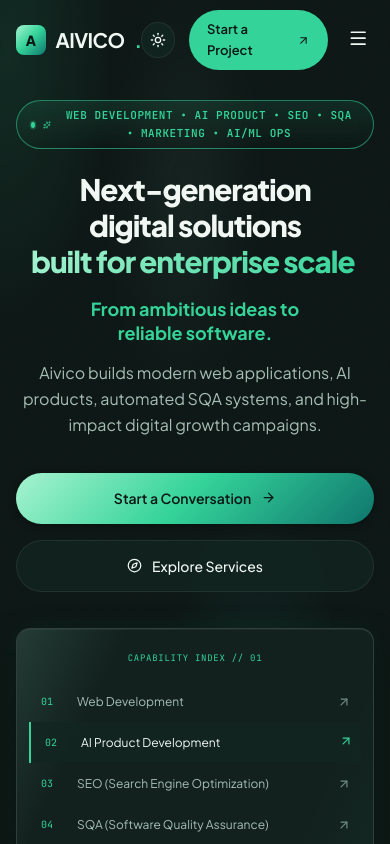
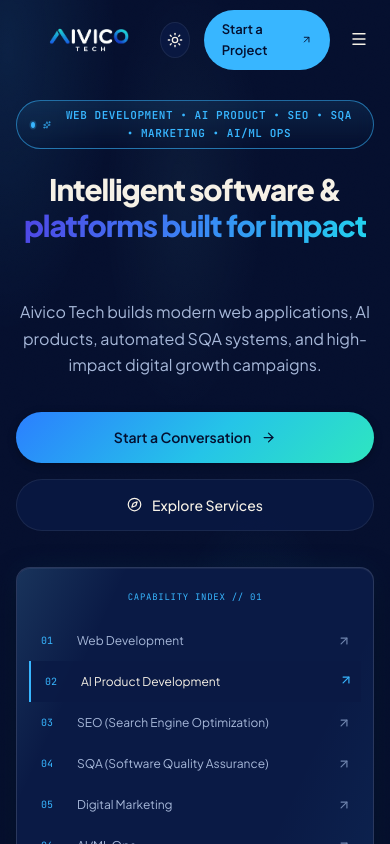
Before and after one commit to aivicotech-1/AIVICO, a React (Vite) app: page / in a window 390 px wide. Shown: the top 844 px of the page. Built offline with nearby package versions, Linux system fonts and the light colour scheme.

Commit message:
apply blue color, add logo

```diff
--- a/src/App.tsx
+++ b/src/App.tsx
@@ -4,6 +4,7 @@
 import { TechStackExplorer } from './components/TechStackExplorer';
 import { TeamRow } from "./components/TeamRow";
 import { CaseStudies } from './components/CaseStudies';
+import aivicoTechLogo from './images/AivicoTechLogo.png';
 import {
   ArrowRight,
   ArrowUpRight,
@@ -90,7 +91,7 @@
     ],
     codePreview: `// Automated Schema & Structured Data Injection
 export const metadata = {
-  title: 'Enterprise AI & Web Studio | Aivico',
+  title: 'Enterprise AI & Web Studio | Aivico Tech',
   alternates: { canonical: 'https://aivico.com/' },
   openGraph: { type: 'website', locale: 'en_US' }
 };`,
@@ -204,7 +205,7 @@
 
 const faqs = [
   {
-    q: 'What core services does Aivico provide?',
+    q: 'What core services does Aivico Tech provide?',
     a: 'We specialize strictly in 6 core disciplines: Web Development, AI Product Development, SEO, SQA (Software Quality Assurance), Digital Marketing, and AI/ML Ops.',
   },
   {
@@ -221,27 +222,14 @@
   },
 ];
 
-const heroTaglines = [
-  'Build faster. Scale with confidence.',
-  'From ambitious ideas to reliable software.',
-  'Engineering digital products for what comes next.',
-];
-
 const heroHeadings = [
   {
-    before: 'Digital products &',
-    accent: 'intelligent software',
-    after: 'engineered to scale',
+    lineOne: 'Digital products &',
+    lineTwo: 'software built to scale',
   },
   {
-    before: 'Next-generation digital solutions',
-    accent: 'built for enterprise scale',
-    after: '',
-  },
-  {
-    before: 'Intelligent software &',
-    accent: 'high-performance platforms',
-    after: 'built for impact',
+    lineOne: 'Intelligent software &',
+    lineTwo: 'platforms built for impact',
   },
 ];
 
@@ -268,8 +256,7 @@
         <div className="footer-top">
           <div className="footer-brand">
             <a href="/" className="brand-logo">
-              <span className="brand-icon">A</span>
-              <span>AIVICO</span>
+              <img className="brand-logo-image" src={aivicoTechLogo} alt="Aivico Tech" />
               <span className="dot">.</span>
             </a>
             <p>
@@ -290,7 +277,7 @@
           <div className="footer-col">
             <h4>Contact</h4>
             <ul>
-              <li><a href="mailto:hello@aivico.com" className="footer-email-link">hello@aivico.com ↗</a></li>
+              <li><a href="mailto:hello@aivico.com?subject=Aivico%20Tech%20Project%20Inquiry" className="footer-email-link" aria-label="Email Aivico Tech">hello@aivico.com ↗</a></li>
               <li><span style={{ color: 'var(--text-dim)', fontSize: '13px' }}>NASTP (National Aerospace Science and Technology Park) <br /> Delta-4, Office 4030, Abid Majeed Road <br /> Lahore Cantt, Pakistan</span></li>
               <li><a href="/#contact" style={{ color: 'var(--accent-primary)', fontWeight: 600 }}>Start Project ↗</a></li>
             </ul>
@@ -298,7 +285,7 @@
         </div>
 
         <div className="footer-bottom">
-          <span>© {new Date().getFullYear()} Aivico Technologies Inc. All rights reserved.</span>
+          <span>© {new Date().getFullYear()} Aivico Tech. All rights reserved.</span>
           <div className="footer-social-links">
             <a href="https://github.com" target="_blank" rel="noreferrer">GitHub</a>
             <a href="https://linkedin.com" target="_blank" rel="noreferrer">LinkedIn</a>
@@ -321,10 +308,8 @@
     <>
       <header className="site-header scrolled">
         <div className="header-container">
-          <a href="/" className="brand-logo" aria-label="Aivico Home">
-            <span className="brand-icon">A</span>
-            <span>AIVICO</span>
-            <span className="dot">.</span>
+          <a href="/" className="brand-logo" aria-label="Aivico Tech Home">
+            <img className="brand-logo-image" src={aivicoTechLogo} alt="Aivico Tech" />
           </a>
 
           <nav className="desktop-nav" aria-label="Main Navigation">
@@ -374,7 +359,6 @@
   const [openFaq, setOpenFaq] = useState<number | null>(0);
   const [selectedServiceChip, setSelectedServiceChip] = useState('Web Development');
   const [status, setStatus] = useState<'idle' | 'sending' | 'sent' | 'error'>('idle');
-  const [heroTaglineIndex, setHeroTaglineIndex] = useState(0);
   const [heroHeadingIndex, setHeroHeadingIndex] = useState(0);
   const [heroHeadingVisible, setHeroHeadingVisible] = useState(true);
   const heroServicesPanelRef = useRef<HTMLDivElement>(null);
@@ -454,7 +438,6 @@
       setHeroHeadingVisible(false);
       headingSwapTimeout = window.setTimeout(() => {
         setHeroHeadingIndex((currentIndex) => (currentIndex + 1) % heroHeadings.length);
-        setHeroTaglineIndex((currentIndex) => (currentIndex + 1) % heroTaglines.length);
         setHeroHeadingVisible(true);
       }, 520);
     }, 4200);
@@ -540,10 +523,8 @@
       {/* Navigation Header */}
       <header className={`site-header ${scrolled ? 'scrolled' : ''}`}>
         <div className="header-container">
-          <a href="#top" className="brand-logo" aria-label="Aivico Home">
-            <span className="brand-icon">A</span>
-            <span>AIVICO</span>
-            <span className="dot">.</span>
+          <a href="#top" className="brand-logo" aria-label="Aivico Tech Home">
+            <img className="brand-logo-image" src={aivicoTechLogo} alt="Aivico Tech" />
           </a>
 
           <nav className="desktop-nav" aria-label="Main Navigation">
@@ -606,17 +587,16 @@
               </div>
 
               <h1 className={`hero-title ${heroHeadingVisible ? 'is-visible' : 'is-hidden'}`}>
-                <span className="hero-word">{heroHeadings[heroHeadingIndex].before}</span>{' '}
-                <span className="hero-word text-gradient">{heroHeadings[heroHeadingIndex].accent}</span>{' '}
-                <span className="hero-word">{heroHeadings[heroHeadingIndex].after}</span>
+                <span className="hero-word hero-line">{heroHeadings[heroHeadingIndex].lineOne}</span>
+                <span className="hero-word hero-line text-gradient">{heroHeadings[heroHeadingIndex].lineTwo}</span>
               </h1>
 
-              <p className="hero-tagline" aria-live="polite" key={heroTaglineIndex}>
-                <span>{heroTaglines[heroTaglineIndex]}</span>
+              <p className="hero-tagline">
+                <span>Build faster. Scale with confidence.</span>
               </p>
 
               <p className="hero-subtitle">
-                <span>Aivico builds modern web applications, AI products, automated SQA systems, and high-impact digital growth campaigns.</span>
+                <span>Aivico Tech builds modern web applications, AI products, automated SQA systems, and high-impact digital growth campaigns.</span>
               </p>
 
               <div className="hero-cta-group">
@@ -634,7 +614,7 @@
 
             <div className="hero-visual-wrapper">
               <div className="hero-services-panel" ref={heroServicesPanelRef}>
-                <div className="hero-service-list" role="tablist" aria-label="Aivico services">
+                <div className="hero-service-list" role="tablist" aria-label="Aivico Tech services">
                   <div className="hero-panel-kicker">CAPABILITY INDEX // 01</div>
                   {serviceCatalog.map((service, index) => (
                     <button
@@ -1043,9 +1023,7 @@
           <div className="footer-top">
             <div className="footer-brand">
               <a href="#top" className="brand-logo">
-                <span className="brand-icon">A</span>
-                <span>AIVICO</span>
-                <span className="dot">.</span>
+                <img className="brand-logo-image" src={aivicoTechLogo} alt="Aivico Tech" />
               </a>
               <p>
                 Professional software engineering studio specializing in Web Development, AI Products, SEO, SQA, Digital Marketing, and AI/ML Ops.
@@ -1079,8 +1057,9 @@
               <ul>
                 <li>
                   <a
-                    href="mailto:hello@aivico.com"
+                    href="mailto:hello@aivico.com?subject=Aivico%20Tech%20Project%20Inquiry"
                     className="footer-email-link"
+                    aria-label="Email Aivico Tech"
                   >
                     hello@aivico.com ↗
                   </a>
@@ -1092,7 +1071,7 @@
           </div>
 
           <div className="footer-bottom">
-            <span>© {new Date().getFullYear()} Aivico Technologies Inc. All rights reserved.</span>
+            <span>© {new Date().getFullYear()} Aivico Tech. All rights reserved.</span>
             <div className="footer-social-links">
               <a href="https://github.com" target="_blank" rel="noreferrer">GitHub</a>
               <a href="https://linkedin.com" target="_blank" rel="noreferrer">LinkedIn</a>
--- a/src/styles.css
+++ b/src/styles.css
@@ -1,41 +1,41 @@
 /* ==========================================================================
    AIVICO ENTERPRISE DESIGN SYSTEM — PREMIUM EDITION
-   Graphite, Jade & Cool Mint · Light/Dark themes · Pure CSS (no JS needed)
+   Navy, Azure & Cyan · Light/Dark themes · Pure CSS (no JS needed)
    ========================================================================== */
 
 :root {
   scroll-behavior: smooth;
 
-  /* Dark Mode: Graphite surfaces with jade and mint accents */
-  --bg-primary: #0d1715;
-  --bg-secondary: #12211e;
-  --bg-tertiary: #19302a;
-  --bg-card: rgba(18, 38, 33, 0.84);
-  --bg-card-hover: rgba(25, 52, 45, 0.94);
-  --bg-glass: rgba(13, 23, 21, 0.84);
+  /* Dark Mode: Navy surfaces with azure and cyan accents */
+  --bg-primary: #050f2e;
+  --bg-secondary: #0a1a45;
+  --bg-tertiary: #11285e;
+  --bg-card: rgba(10, 26, 69, 0.84);
+  --bg-card-hover: rgba(16, 40, 94, 0.94);
+  --bg-glass: rgba(5, 15, 46, 0.84);
 
   --border-subtle: rgba(255, 255, 255, 0.07);
   --border-strong: rgba(255, 255, 255, 0.13);
-  --border-active: rgba(52, 211, 153, 0.55);
-  --border-glow: rgba(52, 211, 153, 0.28);
-
-  --text-main: #f1f8f4;
-  --text-muted: #a7beb4;
-  --text-dim: #718c81;
-  --text-inverse: #0b1714;
-
-  --accent-primary: #34d399;
-  --accent-light: #a7f3d0;
-  --accent-deep: #059669;
-  --accent-emerald: #2dd4bf;
-
-  --gradient-brand: linear-gradient(135deg, #a7f3d0 0%, #34d399 48%, #0f766e 100%);
-  --gradient-subtle: linear-gradient(180deg, rgba(52, 211, 153, 0.11) 0%, transparent 100%);
+  --border-active: rgba(56, 182, 255, 0.55);
+  --border-glow: rgba(56, 182, 255, 0.28);
+
+  --text-main: #f6f1e6;
+  --text-muted: #a7b8d9;
+  --text-dim: #6f84ad;
+  --text-inverse: #041030;
+
+  --accent-primary: #38b6ff;
+  --accent-light: #7fe3f5;
+  --accent-deep: #2b6fe8;
+  --accent-emerald: #22d3c5;
+
+  --gradient-brand: linear-gradient(135deg, #2b7fff 0%, #25c4e8 55%, #2ee6c0 100%);
+  --gradient-subtle: linear-gradient(180deg, rgba(56, 182, 255, 0.11) 0%, transparent 100%);
 
   --shadow-sm: 0 2px 8px rgba(0, 0, 0, 0.3);
   --shadow-md: 0 10px 30px rgba(0, 0, 0, 0.4);
   --shadow-lg: 0 20px 50px rgba(0, 0, 0, 0.6);
-  --shadow-glow: 0 0 30px rgba(52, 211, 153, 0.18);
+  --shadow-glow: 0 0 30px rgba(56, 182, 255, 0.18);
   --blur-glass: blur(18px);
 
   --font-sans: 'Plus Jakarta Sans', system-ui, -apple-system, sans-serif;
@@ -56,36 +56,36 @@
 }
 
 html[data-theme='light'] {
-  /* Light Mode: Cool white surfaces with clean jade structure */
-  --bg-primary: #f3f8f5;
-  --bg-secondary: #e8f2ed;
-  --bg-tertiary: #d9eae2;
+  /* Light Mode: Cool white surfaces with clean azure structure */
+  --bg-primary: #f3f8ff;
+  --bg-secondary: #e6f0fc;
+  --bg-tertiary: #d5e5f8;
   --bg-card: rgba(255, 255, 255, 0.92);
   --bg-card-hover: rgba(255, 255, 255, 0.98);
-  --bg-glass: rgba(243, 248, 245, 0.9);
+  --bg-glass: rgba(243, 248, 255, 0.9);
 
   --border-subtle: rgba(24, 25, 27, 0.08);
   --border-strong: rgba(24, 25, 27, 0.15);
-  --border-active: rgba(4, 120, 87, 0.42);
-  --border-glow: rgba(4, 120, 87, 0.2);
-
-  --text-main: #12251f;
-  --text-muted: #526c61;
-  --text-dim: #7c968a;
-  --text-inverse: #f3f8f5;
-
-  --accent-primary: #047857;
-  --accent-light: #059669;
-  --accent-deep: #065f46;
-  --accent-emerald: #0f766e;
-
-  --gradient-brand: linear-gradient(135deg, #10b981 0%, #047857 52%, #064e3b 100%);
-  --gradient-subtle: linear-gradient(180deg, rgba(4, 120, 87, 0.09) 0%, transparent 100%);
+  --border-active: rgba(21, 105, 224, 0.42);
+  --border-glow: rgba(21, 105, 224, 0.2);
+
+  --text-main: #07194a;
+  --text-muted: #4a6288;
+  --text-dim: #7d93b5;
+  --text-inverse: #f3f8ff;
+
+  --accent-primary: #1569e0;
+  --accent-light: #1e88e5;
+  --accent-deep: #0b4aa8;
+  --accent-emerald: #0a9d95;
+
+  --gradient-brand: linear-gradient(135deg, #1f6fe8 0%, #0fa5cf 55%, #10b9a4 100%);
+  --gradient-subtle: linear-gradient(180deg, rgba(21, 105, 224, 0.09) 0%, transparent 100%);
 
   --shadow-sm: 0 2px 8px rgba(24, 25, 27, 0.04);
   --shadow-md: 0 8px 24px rgba(24, 25, 27, 0.06);
   --shadow-lg: 0 20px 45px rgba(24, 25, 27, 0.09);
-  --shadow-glow: 0 0 30px rgba(4, 120, 87, 0.13);
+  --shadow-glow: 0 0 30px rgba(21, 105, 224, 0.13);
 
   color-scheme: light;
 }
@@ -132,8 +132,8 @@
   position: fixed;
   inset: 0;
   background-image:
-    radial-gradient(at 15% 15%, rgba(52, 211, 153, 0.07) 0px, transparent 55%),
-    radial-gradient(at 85% 80%, rgba(20, 184, 166, 0.05) 0px, transparent 55%);
+    radial-gradient(at 15% 15%, rgba(56, 182, 255, 0.07) 0px, transparent 55%),
+    radial-gradient(at 85% 80%, rgba(43, 127, 255, 0.05) 0px, transparent 55%);
   pointer-events: none;
   z-index: 0;
 }
@@ -214,8 +214,8 @@
   overflow: hidden;
   white-space: nowrap;
   padding: 22px 0;
-  border-top: 1px solid transparent;
-  border-bottom: 1px solid transparent;
+  border-top: 1px solid var(--border-subtle);
+  border-bottom: 1px solid var(--border-subtle);
   background: var(--bg-secondary);
   position: relative;
   display: flex;
@@ -266,10 +266,16 @@
   flex-shrink: 0;
 }
 
-.marquee-logo { width: 25px; height: 25px; object-fit: contain; flex-shrink: 0; }
-
-.marquee-logo-aws {
-  filter: brightness(0) saturate(100%) invert(68%) sepia(52%) saturate(733%) hue-rotate(102deg) brightness(92%) contrast(88%);
+.marquee-logo {
+  width: 25px;
+  height: 25px;
+  object-fit: contain;
+  flex-shrink: 0;
+  filter: brightness(0) saturate(100%) invert(68%) sepia(52%) saturate(733%) hue-rotate(175deg) brightness(92%) contrast(88%);
+}
+
+.marquee-container + section.content-section {
+  padding-top: 64px;
 }
 
 @keyframes smoothMarquee {
@@ -299,26 +305,29 @@
 .reveal-left {
   opacity: 0;
   transform: translateX(-40px);
-  transition: opacity 0.9s var(--ease-out), transform 0.9s var(--ease-out);
+  filter: blur(6px) saturate(0.75) hue-rotate(10deg);
+  transition: opacity 0.9s var(--ease-out), transform 0.9s var(--ease-out), filter 0.9s var(--ease-out);
   will-change: opacity, transform;
 }
-.reveal-left.is-revealed { opacity: 1; transform: translateX(0); }
+.reveal-left.is-revealed { opacity: 1; transform: translateX(0); filter: blur(0) saturate(1) hue-rotate(0deg); }
 
 .reveal-right {
   opacity: 0;
   transform: translateX(40px);
-  transition: opacity 0.9s var(--ease-out), transform 0.9s var(--ease-out);
+  filter: blur(6px) saturate(0.75) hue-rotate(10deg);
+  transition: opacity 0.9s var(--ease-out), transform 0.9s var(--ease-out), filter 0.9s var(--ease-out);
   will-change: opacity, transform;
 }
-.reveal-right.is-revealed { opacity: 1; transform: translateX(0); }
+.reveal-right.is-revealed { opacity: 1; transform: translateX(0); filter: blur(0) saturate(1) hue-rotate(0deg); }
 
 .reveal-scale {
   opacity: 0;
   transform: scale(0.94);
-  transition: opacity 0.75s var(--ease-out), transform 0.75s var(--ease-out);
+  filter: blur(6px) saturate(0.75) hue-rotate(10deg);
+  transition: opacity 0.75s var(--ease-out), transform 0.75s var(--ease-out), filter 0.75s var(--ease-out);
   will-change: opacity, transform;
 }
-.reveal-scale.is-revealed { opacity: 1; transform: scale(1); }
+.reveal-scale.is-revealed { opacity: 1; transform: scale(1); filter: blur(0) saturate(1) hue-rotate(0deg); }
 
 .stagger-item {
   opacity: 0;
@@ -457,22 +466,22 @@
   color: var(--text-main);
 }
 
-.brand-icon {
-  width: 30px;
-  height: 30px;
-  border-radius: 8px;
-  background: var(--gradient-brand);
-  display: flex;
-  align-items: center;
-  justify-content: center;
-  color: var(--text-inverse);
-  font-size: 14px;
-  font-weight: 800;
-  transition: transform 0.5s var(--ease-spring), box-shadow 0.4s ease;
-}
-.brand-logo:hover .brand-icon { transform: rotate(-8deg) scale(1.1); box-shadow: var(--shadow-glow); }
-
-.brand-logo span.dot { color: var(--accent-primary); }
+.brand-logo-image {
+  display: block;
+  width: 200px;
+  height: 68px;
+  border-radius: 7px;
+  padding: 1px 4px;
+  background: transparent;
+  border: 0;
+  object-fit: cover;
+  object-position: center;
+  box-shadow: none;
+}
+
+html[data-theme='light'] .brand-logo-image {
+  filter: drop-shadow(0 0 1px #14233f) drop-shadow(0 0 2px rgba(20, 35, 63, 0.55));
+}
 
 nav.desktop-nav { display: flex; align-items: center; gap: 32px; }
 
@@ -696,11 +705,23 @@
   overflow-wrap: anywhere;
 }
 
-.hero-title .hero-word { display: inline-block; animation: heroTextReveal 0.8s var(--ease-out) both; }
-.hero-title.is-hidden .hero-word { animation: none; opacity: 0; }
-.hero-title .hero-word:nth-child(1) { animation-delay: 120ms; }
-.hero-title .hero-word:nth-child(2) { animation: heroGlowReveal 0.95s 260ms var(--ease-out) both; }
-.hero-title .hero-word:nth-child(3) { animation: heroClipReveal 0.9s 420ms var(--ease-out) both; }
+.hero-title .text-gradient,
+.hero-tagline {
+  background: linear-gradient(105deg, #4f46e5 0%, #3b82f6 48%, #22d3ee 100%);
+  -webkit-background-clip: text;
+  background-clip: text;
+  -webkit-text-fill-color: transparent;
+}
+
+.hero-title .hero-word { display: block; }
+.hero-title .hero-line { display: block; white-space: nowrap; }
+.hero-title.is-visible { animation: heroStatementReveal 0.85s 120ms var(--ease-out) both; }
+.hero-title.is-hidden { opacity: 0; }
+
+@keyframes heroStatementReveal {
+  from { opacity: 0; transform: translateY(18px); filter: blur(7px); }
+  to { opacity: 1; transform: translateY(0); filter: blur(0); }
+}
 
 .hero-tagline {
   color: var(--accent-primary);
@@ -781,7 +802,7 @@
   background: var(--bg-secondary);
   border: 1px solid var(--border-strong);
   border-radius: 14px;
-  box-shadow: var(--shadow-md), inset 0 1px 0 rgba(255, 255, 255, 0.06), 0 0 28px rgba(52, 211, 153, 0.08);
+  box-shadow: var(--shadow-md), inset 0 1px 0 rgba(255, 255, 255, 0.06), 0 0 28px rgba(56, 182, 255, 0.08);
 }
 
 .hero-panel-kicker {
@@ -831,9 +852,9 @@
   min-height: 390px;
   border: 1px solid var(--border-strong);
   border-radius: 16px;
-  box-shadow: var(--shadow-lg), inset 0 1px 0 rgba(255, 255, 255, 0.07), 0 0 42px rgba(52, 211, 153, 0.1);
+  box-shadow: var(--shadow-lg), inset 0 1px 0 rgba(255, 255, 255, 0.07), 0 0 42px rgba(56, 182, 255, 0.1);
   background:
-    linear-gradient(135deg, rgba(52, 211, 153, 0.08), transparent 48%),
+    linear-gradient(135deg, rgba(56, 182, 255, 0.08), transparent 48%),
     var(--bg-primary);
   animation: idleFloat 9s ease-in-out infinite;
 }
@@ -846,7 +867,7 @@
   inset: 0;
   border-radius: inherit;
   pointer-events: none;
-  background: linear-gradient(115deg, rgba(167, 243, 208, 0.18), transparent 22%, transparent 75%, rgba(52, 211, 153, 0.08));
+  background: linear-gradient(115deg, rgba(127, 227, 245, 0.18), transparent 22%, transparent 75%, rgba(56, 182, 255, 0.08));
   opacity: 0.7;
 }
 
@@ -1048,10 +1069,10 @@
     width: 32px;
     height: 10px;
     background:
-      radial-gradient(circle at 3px 50%, #059669 0 3px, transparent 3.5px),
-      radial-gradient(circle at calc(100% - 3px) 50%, #6ee7b7 0 3px, transparent 3.5px),
-      linear-gradient(#34d399, #34d399) center / 100% 2px no-repeat;
-    filter: drop-shadow(0 0 5px rgba(5, 150, 105, 0.85));
+      radial-gradient(circle at 3px 50%, #2b6fe8 0 3px, transparent 3.5px),
+      radial-gradient(circle at calc(100% - 3px) 50%, #6fe0f0 0 3px, transparent 3.5px),
+      linear-gradient(#38b6ff, #38b6ff) center / 100% 2px no-repeat;
+    filter: drop-shadow(0 0 5px rgba(43, 111, 232, 0.85));
     transform: translateY(-50%);
   }
   /* the connector dot sits outside the card, so allow it to show */
@@ -1143,7 +1164,7 @@
   margin-bottom: 20px;
 }
 
-html[data-theme='light'] .preview-code-block { color: var(--accent-deep); background: #eef5f1; }
+html[data-theme='light'] .preview-code-block { color: var(--accent-deep); background: #e9f2fd; }
 
 /* ==========================================================================
    Technology Universe
@@ -1250,9 +1271,9 @@
 .case-tab-title { font-size: 13px; font-weight: 700; line-height: 1.4; margin-bottom: 6px; }
 .case-tab-metric { font-family: var(--font-mono); font-size: 11px; color: var(--accent-primary); font-weight: 600; }
 
-.case-study-showcase .tilt-card-inner { padding: 34px; }
-
-.showcase-header { display: flex; justify-content: space-between; align-items: flex-start; margin-bottom: 18px; gap: 16px; flex-wrap: wrap; }
+.case-study-showcase { padding: 34px; }
+
+.showcase-header { display: flex; justify-content: space-between; align-items: flex-start; margin-bottom: 22px; gap: 24px; flex-wrap: wrap; }
 
 .showcase-badge {
   display: inline-flex;
@@ -1541,7 +1562,7 @@
   animation: contentSwap 0.5s var(--ease-out) both;
 }
 
-.form-alert.success { background: rgba(16, 185, 129, 0.12); border: 1px solid rgba(16, 185, 129, 0.25); color: var(--accent-emerald); }
+.form-alert.success { background: rgba(56, 182, 255, 0.12); border: 1px solid rgba(56, 182, 255, 0.25); color: var(--accent-emerald); }
 
 /* ==========================================================================
    Footer
@@ -1588,7 +1609,7 @@
 .footer-social-links a:hover { color: var(--accent-primary); transform: translateY(-3px); }
 
 /* ==========================================================================
-   Ambient Floating Orbs (jade-tinted)
+   Ambient Floating Orbs (azure-tinted)
    ========================================================================== */
 
 .hero-section::before {
@@ -1741,6 +1762,7 @@
 
 @media (max-width: 768px) {
   section.content-section, section.contact-section { padding: 60px 20px; }
+  .marquee-container + section.content-section { padding-top: 48px; }
   section.hero-section { padding: 100px 16px 40px; overflow: hidden; }
   .hero-visual-wrapper { height: auto; min-height: 0; }
   .hero-services-panel { grid-template-columns: 1fr; min-height: 0; }
@@ -1763,8 +1785,9 @@
 }
 
 @media (max-width: 600px) {
-  h1, .hero-title { font-size: 2.1rem; }
+  h1, .hero-title { font-size: clamp(1.35rem, 5.8vw, 2.1rem); }
   h2, .section-title { font-size: 1.75rem; }
+  .brand-logo-image { width: 165px; height: 56px; }
   .hero-visual-wrapper { height: auto; min-height: 0; }
   .contact-form-panel { padding: 20px 16px; }
   .preview-body { padding: 16px; }
@@ -1816,7 +1839,7 @@
 }
 
 /* ==========================================================================
-   IMMERSIVE 3D MOTION LAYER  (pure CSS · same jade/graphite theme)
+   IMMERSIVE 3D MOTION LAYER  (pure CSS · same azure/navy theme)
    Signature intro · orbiting rings · depth tilt on scroll · living borders
    ========================================================================== */
 
@@ -1831,9 +1854,9 @@
 body::before {
   inset: -18%;
   background-image:
-    radial-gradient(38% 34% at 18% 20%, rgba(52, 211, 153, 0.10), transparent 70%),
-    radial-gradient(34% 30% at 82% 78%, rgba(45, 212, 191, 0.08), transparent 70%),
-    radial-gradient(28% 26% at 62% 32%, rgba(167, 243, 208, 0.05), transparent 70%);
+    radial-gradient(38% 34% at 18% 20%, rgba(56, 182, 255, 0.10), transparent 70%),
+    radial-gradient(34% 30% at 82% 78%, rgba(37, 196, 232, 0.08), transparent 70%),
+    radial-gradient(28% 26% at 62% 32%, rgba(127, 227, 245, 0.05), transparent 70%);
   animation: auroraDrift 26s ease-in-out infinite alternate;
 }
 @keyframes auroraDrift {
@@ -1844,7 +1867,7 @@
 
 @media (prefers-reduced-motion: no-preference) {
 
-  /* ---- B. Signature intro: jade line draws, curtain lifts ---------------- */
+  /* ---- B. Signature intro: azure line draws, curtain lifts ---------------- */
   html::after {
     content: '';
     position: fixed;
@@ -1886,7 +1909,7 @@
   .hero-service-detail {
     border-color: transparent;
     background:
-      linear-gradient(135deg, rgba(52, 211, 153, 0.08), transparent 48%) padding-box,
+      linear-gradient(135deg, rgba(56, 182, 255, 0.08), transparent 48%) padding-box,
       linear-gradient(var(--bg-primary), var(--bg-primary)) padding-box,
       conic-gradient(from var(--spin), transparent 0 55%, var(--accent-primary) 82%, var(--accent-light) 92%, transparent 100%) border-box;
     transform-origin: left center;
```
Also changed, not shown: src/components/CaseStudies.tsx (+10 -4 lines), src/images/AivicoTechLogo.jpg (added), src/images/AivicoTechLogo.png (added).
